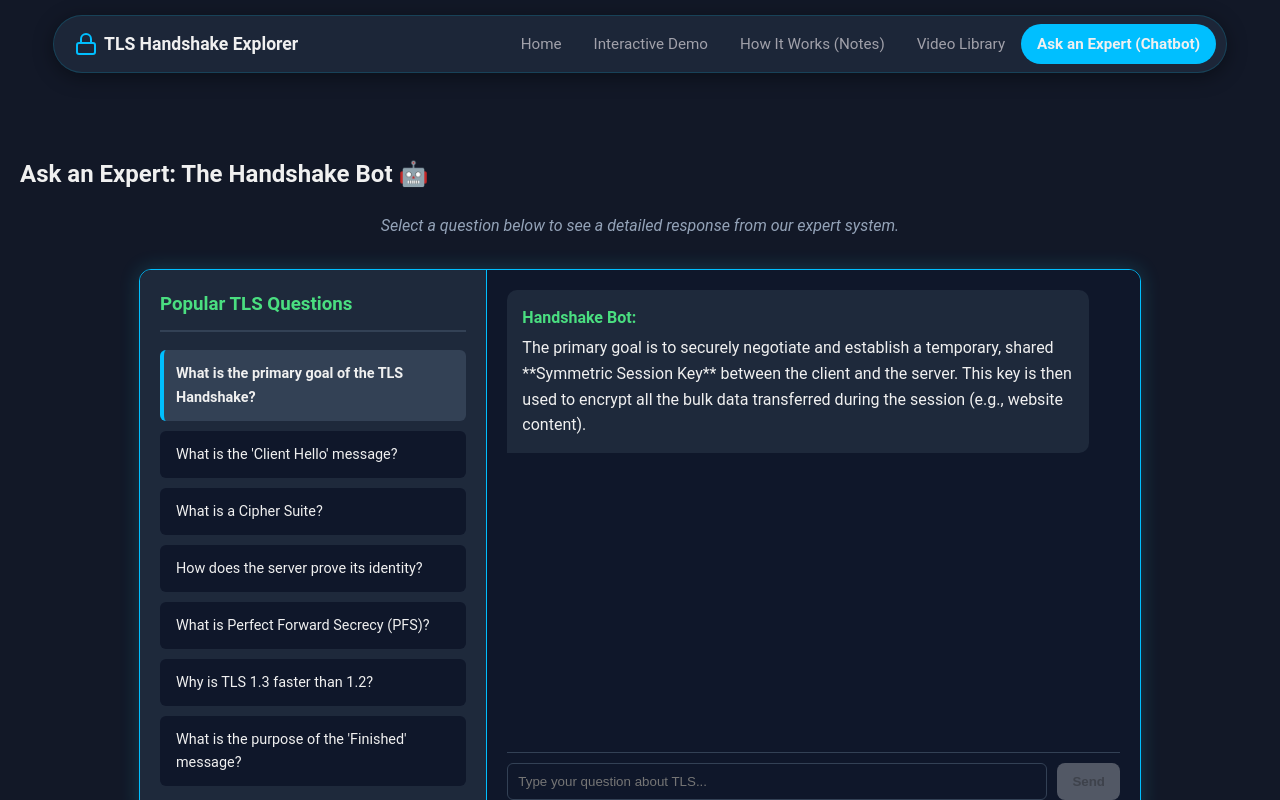
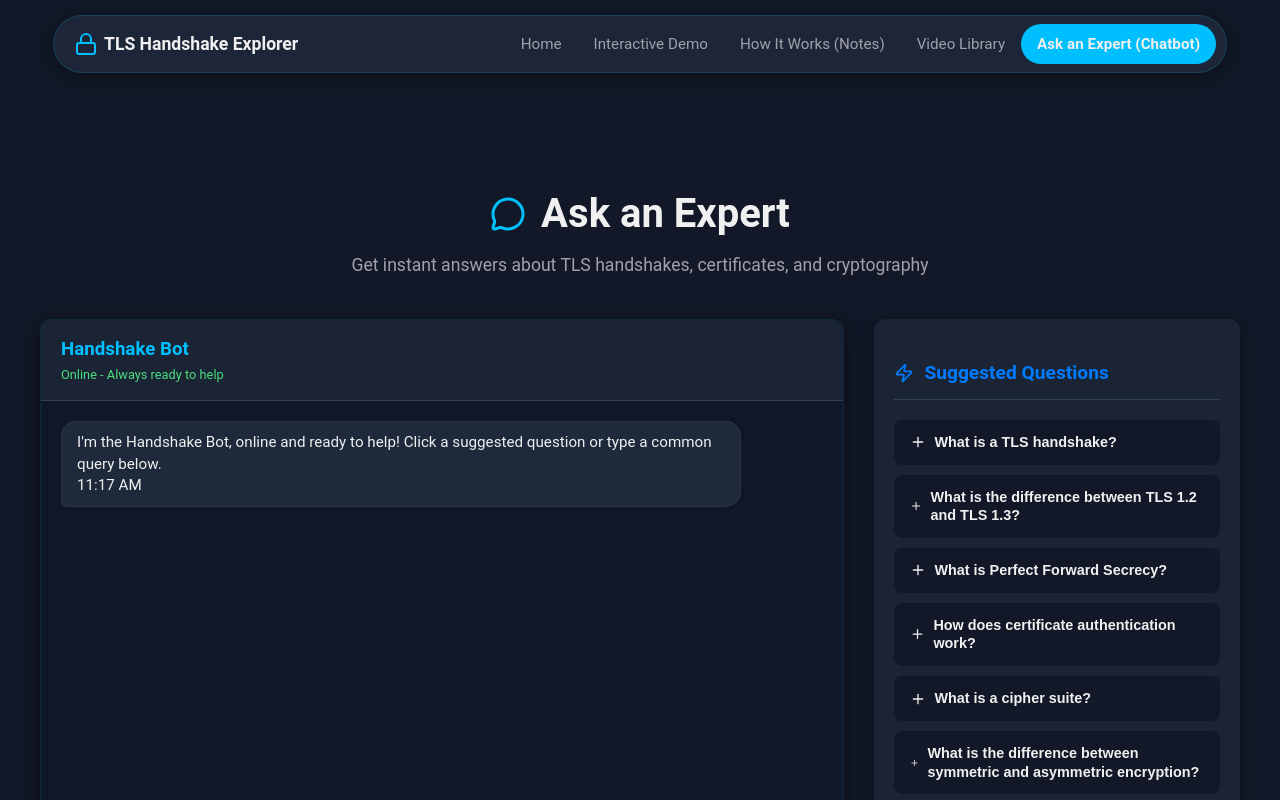
Before and after one commit to sudarshan1222004/tls-explorer, a React (Vite) app: page / in a window 1280 px wide. Both pictures are taken after a click on the link "Ask an Expert (Chatbot)". Built offline with nearby package versions, Linux system fonts and the light colour scheme.

Commit message:
chatbot page

```diff
--- a/src/components/ChatbotEmbed.jsx
+++ b/src/components/ChatbotEmbed.jsx
@@ -1,55 +1,150 @@
-// src/components/ChatbotEmbed.jsx
-import React, { useState } from 'react';
+// src/components/ChatbotEmbed.jsx (FINAL AESTHETIC & KEYBOARD FUNCTIONALITY)
+import React, { useState, useEffect, useRef } from 'react';
 import { CHATBOT_QA } from '../data/chatbotQA';
-import '../styles/ChatbotEmbed.css'; // We will create this CSS file next
+import '../styles/ChatbotEmbed.css';
+import '../styles/Global.css';
+import { MessageCircle, Zap, Send, CornerDownRight, Plus } from 'lucide-react';
+
+// Extended Questions List
+const EXTENDED_QA = [
+    ...CHATBOT_QA,
+    { question: "What are the common causes of TLS handshake failure?", answer: "Failures are typically caused by expired or invalid SSL/TLS Certificates, an unsupported TLS version chosen by the client, or incompatible cipher suites (no match between client and server)." },
+    { question: "What is an Ephemeral Key?", answer: "An ephemeral key is a temporary key used only once for a specific session. In TLS 1.3, Ephemeral Diffie-Hellman (ECDHE) keys ensure Perfect Forward Secrecy." },
+    { question: "What is 1-RTT?", answer: "1-RTT stands for One Round Trip Time. In TLS 1.3, the handshake is completed in a single back-and-forth communication cycle, drastically speeding up connection establishment compared to the 2-RTT required by TLS 1.2." }
+];
+
+const BotResponses = {
+    DEFAULT: "I'm the Handshake Bot, online and ready to help! Click a suggested question or type a common query below.",
+    TYPED: "I see you typed a question! Since I'm currently running in static demo mode, please select one of the suggested questions on the right for a detailed, pre-written answer.",
+    ERROR: "Sorry, I didn't recognize that command. Please ask about TLS, Ciphers, or Certificates."
+};
+
 
 const ChatbotEmbed = () => {
-  const [selectedQuestion, setSelectedQuestion] = useState(null);
+  const chatHistoryRef = useRef(null);
+  const [inputText, setInputText] = useState('');
+  const [selectedAnswer, setSelectedAnswer] = useState(null);
+  const [chatHistory, setChatHistory] = useState([
+    {
+      id: 0,
+      text: BotResponses.DEFAULT,
+      sender: 'bot',
+      time: new Date().toLocaleTimeString('en-US', { hour: '2-digit', minute: '2-digit' })
+    }
+  ]);
 
-  // Set the first question as default/active when component loads
-  React.useEffect(() => {
-    if (CHATBOT_QA.length > 0 && selectedQuestion === null) {
-      setSelectedQuestion(CHATBOT_QA[0]);
+  // Effect to scroll to the bottom whenever history updates
+  useEffect(() => {
+    if (chatHistoryRef.current) {
+      chatHistoryRef.current.scrollTop = chatHistoryRef.current.scrollHeight;
     }
-  }, [selectedQuestion]);
+  }, [chatHistory]);
+
+  const addMessage = (text, sender) => {
+    const newMessage = {
+        id: chatHistory.length + 1,
+        text: text,
+        sender: sender,
+        time: new Date().toLocaleTimeString('en-US', { hour: '2-digit', minute: '2-digit' })
+    };
+    setChatHistory((prev) => [...prev, newMessage]);
+  };
+
+  const handleQuestionClick = (qa) => {
+    // Clear input box
+    setInputText('');
+
+    // 1. Add user question
+    addMessage(qa.question, 'user');
+
+    // 2. Add bot's answer after a short delay
+    setTimeout(() => {
+        addMessage(qa.answer, 'bot');
+    }, 500);
+
+    setSelectedAnswer(qa.question);
+  };
+
+  const handleSend = () => {
+    if (inputText.trim() === '') return;
+
+    // 1. Add user's typed message
+    addMessage(inputText, 'user');
+
+    // 2. Bot replies with a static message explaining demo mode
+    setTimeout(() => {
+        addMessage(BotResponses.TYPED, 'bot');
+    }, 500);
+
+    setInputText('');
+  };
+
+  const handleKeyPress = (e) => {
+    if (e.key === 'Enter') {
+        handleSend();
+    }
+  };
+
 
   return (
-    <div className="chatbot-container">
-      <h2>Ask an Expert: The Handshake Bot 🤖</h2>
-      <p className="chatbot-intro">
-        Select a question below to see a detailed response from our expert system.
-      </p>
+    <div className="inner-page-container chatbot-container">
+      <div className="main-header-block">
+        <h1 className="chatbot-main-title">
+          <MessageCircle size={36} style={{marginRight: '15px'}}/> Ask an Expert
+        </h1>
+        <p className="chatbot-subtitle">
+          Get instant answers about TLS handshakes, certificates, and cryptography
+        </p>
+      </div>
 
-      <div className="chat-interface">
-        {/* Left Panel: Suggested Questions / Chat History */}
-        <div className="question-panel">
-          <h3>Popular TLS Questions</h3>
-          <ul className="question-list">
-            {CHATBOT_QA.map((qa) => (
-              <li
-                key={qa.question}
-                onClick={() => setSelectedQuestion(qa)}
-                className={selectedQuestion && selectedQuestion.question === qa.question ? 'active' : ''}
+      <div className="chat-main-grid">
+
+        {/* === LEFT COLUMN: CHAT WINDOW === */}
+        <div className="chat-window-panel">
+          <div className="chat-header">
+            <h3 className="chat-bot-status">Handshake Bot</h3>
+            <p className="chat-bot-online">Online - Always ready to help</p>
+          </div>
+
+          <div className="chat-history" ref={chatHistoryRef}>
+            {chatHistory.map((message) => (
+              <div
+                key={message.id}
+                className={`message-bubble ${message.sender}`}
               >
-                {qa.question}
-              </li>
+                <div className="message-text">{message.text}</div>
+                <div className="message-time">{message.time}</div>
+              </div>
             ))}
-          </ul>
+          </div>
+
+          <div className="chat-input-area">
+            <input
+                type="text"
+                placeholder="Type your question about TLS..."
+                value={inputText}
+                onChange={(e) => setInputText(e.target.value)}
+                onKeyPress={handleKeyPress}
+            />
+            <button onClick={handleSend}><Send size={20} /></button>
+          </div>
         </div>
 
-        {/* Right Panel: Answer / Chat Output */}
-        <div className="answer-panel">
-          <div className="chat-bubble bot-message">
-            <span className="bot-name">Handshake Bot:</span>
-            {selectedQuestion
-              ? selectedQuestion.answer
-              : "Hello! Select a question on the left, or imagine typing your own doubt here to get an expert answer!"
-            }
-          </div>
-
-          <div className="chat-input-placeholder">
-            <input type="text" placeholder="Type your question about TLS..." disabled />
-            <button disabled>Send</button>
+        {/* === RIGHT COLUMN: SUGGESTED QUESTIONS === */}
+        <div className="suggested-questions-panel">
+          <h3 className="suggested-header">
+            <Zap size={20} style={{marginRight: '10px'}}/> Suggested Questions
+          </h3>
+          <div className="suggested-list">
+            {EXTENDED_QA.map((qa) => (
+              <button
+                key={qa.question}
+                onClick={() => handleQuestionClick(qa)}
+                className={`question-button ${selectedAnswer === qa.question ? 'active' : ''}`}
+              >
+                <Plus size={16} style={{marginRight: '8px'}}/> {qa.question}
+              </button>
+            ))}
           </div>
         </div>
       </div>
--- a/src/data/chatbotQA.js
+++ b/src/data/chatbotQA.js
@@ -1,32 +1,28 @@
-// src/data/chatbotQA.js
+// src/data/chatbotQA.js (FINAL KNOWLEDGE BASE)
 
 export const CHATBOT_QA = [
   {
-    question: "What is the primary goal of the TLS Handshake?",
-    answer: "The primary goal is to securely negotiate and establish a temporary, shared **Symmetric Session Key** between the client and the server. This key is then used to encrypt all the bulk data transferred during the session (e.g., website content)."
+    question: "What is a TLS handshake?",
+    answer: "The TLS handshake is a negotiation process between a client (browser) and a server to establish a secure, encrypted connection. It verifies the server's identity, agrees on encryption methods, and generates a shared secret key (Session Key)."
   },
   {
-    question: "What is the 'Client Hello' message?",
-    answer: "The 'Client Hello' is the first message the client sends. It tells the server the client's supported **TLS versions** (e.g., 1.3, 1.2), a list of preferred **Cipher Suites**, and a **Client Random** number, which is used later to generate the session key."
+    question: "What is the difference between TLS 1.2 and TLS 1.3?",
+    answer: "TLS 1.3 is faster (1-RTT handshake vs 2-RTT) and more secure. It mandates Perfect Forward Secrecy (PFS) by exclusively using Ephemeral Diffie-Hellman (ECDHE) and removed support for all older, insecure ciphers found in TLS 1.2."
   },
   {
-    question: "What is a Cipher Suite?",
-    answer: "A Cipher Suite is a set of algorithms used for a secure connection. It defines the algorithms for: 1) **Key Exchange** (e.g., ECDHE), 2) **Authentication** (e.g., RSA or ECDSA), 3) **Symmetric Encryption** (e.g., AES-256), and 4) **Hashing/Integrity** (e.g., SHA384)."
+    question: "What is Perfect Forward Secrecy?",
+    answer: "PFS ensures that if an attacker compromises the server's main long-term Private Key in the future, they cannot decrypt any data from past sessions. This is because every session uses a unique, temporary (ephemeral) Session Key."
   },
   {
-    question: "How does the server prove its identity?",
-    answer: "The server proves its identity by sending its **Digital Certificate** (SSL/TLS Certificate). The client verifies this certificate by checking if it is signed by a trusted **Certificate Authority (CA)** and that the domain name matches the certificate's details."
+    question: "How does certificate authentication work?",
+    answer: "The server sends its digital Certificate. The client verifies the Certificate's signature against a list of trusted Certificate Authorities (CAs). If the signature is valid, the client trusts the server's Public Key and proceeds with the key exchange."
   },
   {
-    question: "What is Perfect Forward Secrecy (PFS)?",
-    answer: "PFS is a security property that ensures that even if the server's long-term **Private Key** is compromised in the future, an attacker cannot decrypt data from *past* TLS sessions. This is achieved by using **Ephemeral** (temporary) **Diffie-Hellman** keys for every new session."
+    question: "What is a cipher suite?",
+    answer: "A cipher suite is a set of cryptographic algorithms agreed upon during the handshake. It defines the methods for key exchange, bulk encryption (like AES-256), and message integrity (hashing)."
   },
   {
-    question: "Why is TLS 1.3 faster than 1.2?",
-    answer: "TLS 1.3 is faster primarily because it reduces the handshake time from **two Round Trip Times (2-RTT)** to just **one RTT (1-RTT)**. It achieves this by sending key exchange parameters in the initial 'Client Hello' message, allowing the server to calculate the secret immediately."
-  },
-  {
-    question: "What is the purpose of the 'Finished' message?",
-    answer: "The 'Finished' message is the final message of the handshake, sent by both parties. It is the first message that is **encrypted** using the newly derived **Session Key**. It acts as a final integrity check to prove that both parties correctly calculated the identical session key and completed the handshake successfully."
+    question: "What is the difference between symmetric and asymmetric encryption?",
+    answer: "Asymmetric (Public Key) uses two separate keys for complex tasks like identity verification. Symmetric uses one shared key for both encryption and decryption, making it much faster and efficient for transferring bulk data."
   }
 ];
--- a/src/styles/ChatbotEmbed.css
+++ b/src/styles/ChatbotEmbed.css
@@ -1,128 +1,182 @@
-/* src/styles/ChatbotEmbed.css */
+/* src/styles/ChatbotEmbed.css (FINAL AESTHETIC IMPROVISATION) */
 @import 'Global.css';
 
+/* --- HEADER & STRUCTURE --- */
 .chatbot-container {
-    padding: 20px;
-    margin-top: 30px;
+    padding: 40px 20px;
+    margin: 30px auto;
+    max-width: 1200px;
 }
 
-.chatbot-intro {
-    font-style: italic;
-    color: #94a3b8;
-    margin-bottom: 30px;
+.main-header-block {
     text-align: center;
+    margin-bottom: 40px;
 }
 
-.chat-interface {
+.chatbot-main-title {
+    font-size: 2.5em;
+    font-weight: 700;
+    color: var(--color-text-light);
     display: flex;
-    max-width: 1000px;
-    margin: 0 auto;
-    border: 1px solid var(--color-primary-cyan);
-    border-radius: 12px;
-    overflow: hidden;
-    height: 550px; /* Fixed height for a chatbot feel */
-    box-shadow: 0 0 20px rgba(34, 211, 238, 0.2);
+    align-items: center;
+    justify-content: center;
+    margin-bottom: 5px;
+}
+.chatbot-main-title svg {
+    color: var(--color-primary-cyan);
+}
+.chatbot-subtitle {
+    font-size: 1.1em;
+    color: #a1a1aa;
+    margin-top: 0;
 }
 
-/* Left Panel - Questions */
-.question-panel {
-    flex: 1;
-    background-color: #1e293b;
+/* --- MAIN GRID --- */
+.chat-main-grid {
+    display: grid;
+    grid-template-columns: 2.2fr 1fr;
+    gap: 30px;
+}
+
+/* --- LEFT COLUMN: CHAT WINDOW (Enhanced Glassmorphism) --- */
+.chat-window-panel {
+    background-color: rgba(18, 24, 39, 0.9); /* Darker, slightly transparent base */
+    border: 1px solid rgba(0, 191, 255, 0.1);
+    border-radius: 12px;
+    box-shadow: 0 4px 20px rgba(0, 0, 0, 0.5), inset 0 0 10px rgba(0, 191, 255, 0.05); /* Deep shadow with inner glow */
+    height: 600px;
+    display: flex;
+    flex-direction: column;
+    overflow: hidden;
+}
+
+.chat-header {
+    background-color: #1a2434;
+    padding: 15px 20px;
+    border-bottom: 1px solid var(--color-border-subtle);
+    flex-shrink: 0;
+}
+.chat-bot-status {
+    font-weight: 600;
+    color: var(--color-primary-cyan);
+    margin: 0;
+}
+.chat-bot-online {
+    font-size: 0.8em;
+    color: var(--color-secondary-green); /* Use Green for Online Status */
+    margin: 0;
+}
+
+.chat-history {
+    flex-grow: 1;
     padding: 20px;
-    border-right: 1px solid var(--color-primary-cyan);
+    overflow-y: auto;
+    display: flex;
+    flex-direction: column;
+    gap: 15px;
+}
+
+/* Message Bubbles */
+.message-bubble {
+    max-width: 85%;
+    padding: 10px 15px;
+    border-radius: 15px;
+    line-height: 1.4;
+    font-size: 0.95em;
+    box-shadow: 0 1px 3px rgba(0, 0, 0, 0.2);
+}
+
+.message-bubble.bot {
+    align-self: flex-start;
+    background-color: var(--color-button-dark); /* Use button color for bot bubble */
+    border: 1px solid rgba(255, 255, 255, 0.05);
+    border-bottom-left-radius: 5px;
+}
+
+.message-bubble.user {
+    align-self: flex-end;
+    background-color: var(--color-secondary-blue); /* Strong blue for user bubble */
+    border-bottom-right-radius: 5px;
+}
+
+.chat-input-area {
+    display: flex;
+    padding: 15px 20px;
+    border-top: 1px solid var(--color-border-subtle);
+    flex-shrink: 0;
+    gap: 10px;
+}
+.chat-input-area input {
+    flex-grow: 1;
+    padding: 10px 15px;
+    background-color: var(--color-background-dark);
+    border: 1px solid var(--color-border-subtle);
+    color: var(--color-text-light);
+    border-radius: 8px;
+    transition: border-color 0.3s;
+}
+.chat-input-area input:focus {
+    border-color: var(--color-primary-cyan);
+    box-shadow: 0 0 5px rgba(0, 191, 255, 0.5);
+}
+.chat-input-area button {
+    background-color: var(--color-primary-cyan);
+    color: var(--color-background-dark);
+    width: 40px;
+    height: 40px;
+    border-radius: 50%;
+    padding: 0;
+    display: flex;
+    align-items: center;
+    justify-content: center;
+    box-shadow: 0 2px 5px rgba(0, 191, 255, 0.4);
+}
+
+/* --- RIGHT COLUMN: SUGGESTED QUESTIONS (Visual Hierarchy) --- */
+.suggested-questions-panel {
+    background-color: #1a2434; /* Darker background */
+    border-radius: 12px;
+    padding: 20px;
+    box-shadow: 0 4px 15px rgba(0, 0, 0, 0.4);
+    height: 600px;
     overflow-y: auto;
 }
 
-.question-panel h3 {
-    color: var(--color-secondary-green);
-    border-bottom: 2px solid var(--color-border-subtle);
+.suggested-header {
+    font-size: 1.2em;
+    font-weight: 600;
+    color: var(--color-secondary-blue);
+    margin-bottom: 20px;
     padding-bottom: 10px;
-    margin-top: 0;
+    border-bottom: 1px solid var(--color-border-subtle);
+    display: flex;
+    align-items: center;
 }
 
-.question-list {
-    list-style: none;
-    padding: 0;
+.question-button {
+    width: 100%;
+    text-align: left;
+    padding: 12px 15px;
+    margin-bottom: 10px;
+    border-radius: 8px;
+    background-color: var(--color-background-dark); /* Deeper background for contrast */
+    color: var(--color-text-light);
+    font-size: 0.9em;
+    transition: all 0.2s;
+    border: 1px solid transparent;
+    display: flex;
+    align-items: center;
+    line-height: 1.3;
 }
 
-.question-list li {
-    background-color: #0f172a;
-    padding: 12px;
-    margin-bottom: 10px;
-    border-radius: 6px;
-    cursor: pointer;
-    transition: background-color 0.2s, color 0.2s;
-    font-size: 0.9em;
-    border-left: 4px solid transparent;
+.question-button:hover {
+    background-color: #2a3a52;
+    border-color: var(--color-primary-cyan);
 }
 
-.question-list li:hover {
-    background-color: #1e293b;
+.question-button.active {
+    background-color: rgba(0, 191, 255, 0.15);
+    border-color: var(--color-primary-cyan);
     color: var(--color-primary-cyan);
+    box-shadow: 0 0 8px rgba(0, 191, 255, 0.2);
 }
-
-.question-list li.active {
-    background-color: #334155;
-    border-left-color: var(--color-primary-cyan);
-    font-weight: bold;
-}
-
-/* Right Panel - Answer/Output */
-.answer-panel {
-    flex: 2;
-    display: flex;
-    flex-direction: column;
-    background-color: #0f172a;
-    padding: 20px;
-    justify-content: space-between;
-}
-
-.bot-message {
-    background-color: #1e293b;
-    padding: 15px;
-    border-radius: 10px 10px 10px 0;
-    margin-bottom: 20px;
-    max-width: 90%;
-    align-self: flex-start;
-    color: var(--color-text-light);
-    overflow-y: auto;
-    max-height: 80%;
-}
-
-.bot-name {
-    display: block;
-    font-weight: bold;
-    color: var(--color-secondary-green);
-    margin-bottom: 5px;
-}
-
-.chat-input-placeholder {
-    display: flex;
-    gap: 10px;
-    padding-top: 10px;
-    border-top: 1px solid var(--color-border-subtle);
-}
-
-.chat-input-placeholder input {
-    flex-grow: 1;
-    padding: 10px;
-    border-radius: 6px;
-    border: 1px solid var(--color-border-subtle);
-    background-color: #0f172a;
-    color: var(--color-text-light);
-}
-
-.chat-input-placeholder button {
-    padding: 10px 15px;
-}
-
-@media (max-width: 768px) {
-    .chat-interface {
-        flex-direction: column;
-        height: auto;
-    }
-    .question-panel {
-        border-right: none;
-        border-bottom: 1px solid var(--color-primary-cyan);
-    }
-}
```
